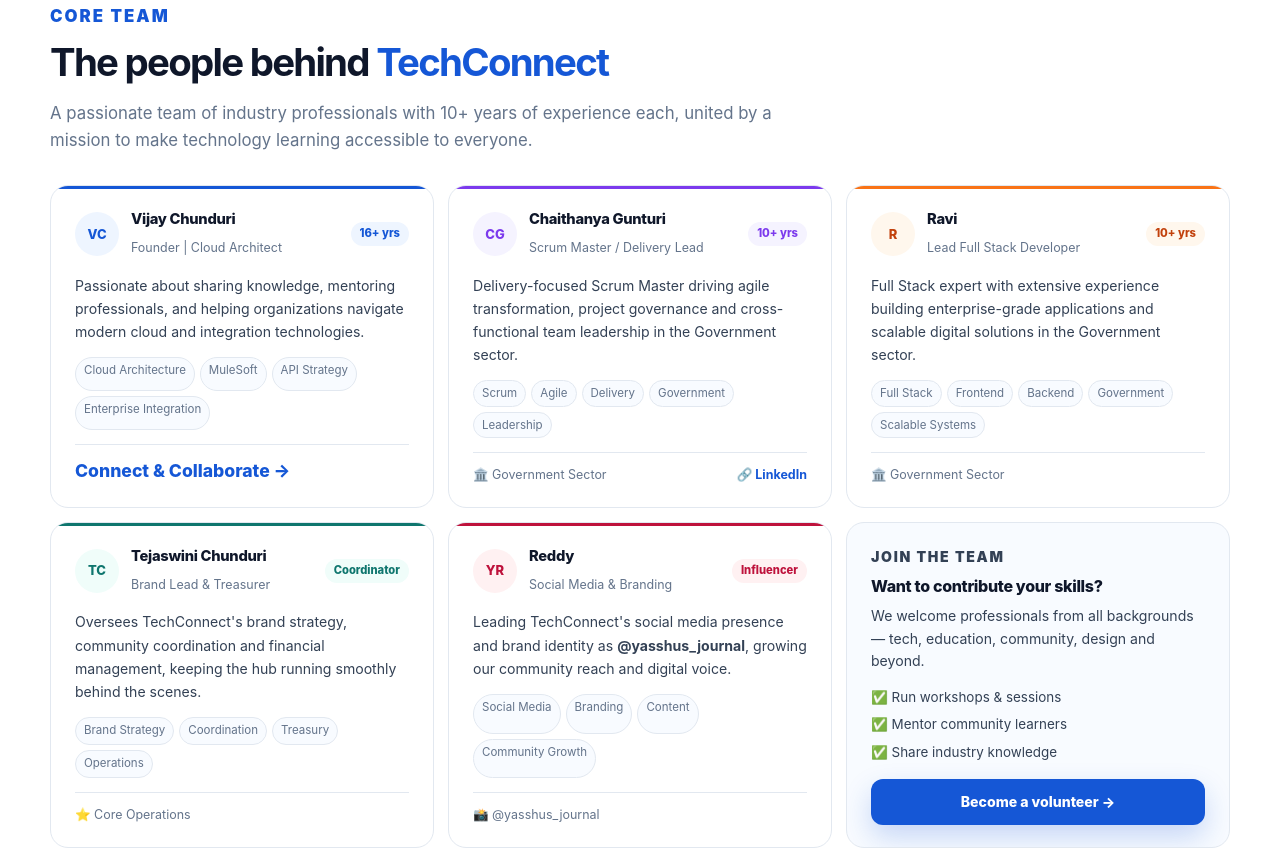
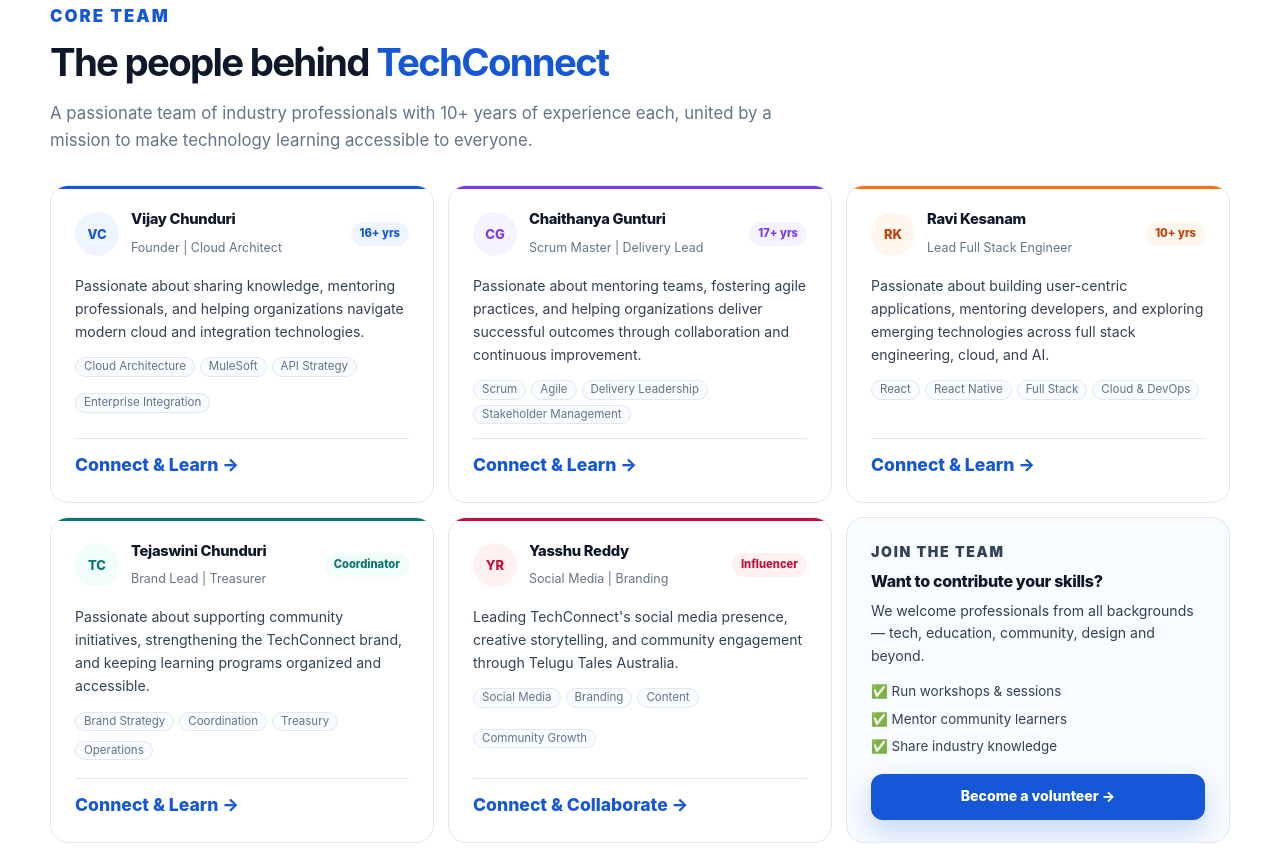
Before and after one commit to TechConnectLearningHub/techconnect-static-site, a plain HTML site: page index.html in a window 1280 px wide. Shown: the part 4131-4983 px from the top of the page. Drawn offline with Linux system fonts and the light colour scheme.

Commit message:
feat: CTA updates for all the team members

```diff
--- a/resources/css/style.css
+++ b/resources/css/style.css
@@ -1890,11 +1890,28 @@
   object-position: center center !important;
   padding: 0 !important;
 }
-.tm-tags{
-    display:flex;
-    flex-wrap:wrap;
-    text-align: center;
-    gap:12px;
+.tm-tag {
+    display: inline-flex;
+    align-items: center;
+    justify-content: center;
+
+    padding: 6px 12px;
+    border-radius: 999px;
+
+    font-size: 0.72rem;
+    line-height: 1;
+
+    background: var(--soft-bg);
+    border: 1px solid var(--line);
+    color: var(--muted);
+
+    white-space: nowrap;
+}
+.tm-tags {
+    display: flex;
+    flex-wrap: wrap;
+    gap: 8px;
+    align-items: flex-start;
 }
 .tm-footer-center {
   justify-content: center;
@@ -1933,3 +1950,25 @@
     background:var(--primary);
     color:#fff;
 }
+.tm-grid {
+  display: grid;
+  grid-template-columns: repeat(3, 1fr);
+  gap: 18px;
+  align-items: stretch;
+}
+
+.tm-card {
+  height: 100%;
+}
+
+@media (max-width: 900px) {
+  .tm-grid {
+    grid-template-columns: repeat(2, 1fr);
+  }
+}
+
+@media (max-width: 580px) {
+  .tm-grid {
+    grid-template-columns: 1fr;
+  }
+}
--- a/resources/sections/team.html
+++ b/resources/sections/team.html
@@ -14,6 +14,8 @@
 
     <!-- Top row: 3 industry experts -->
     <div class="tm-grid" style="margin-bottom: 14px;">
+
+      <!-- Vijay Chunduri -->
       <article class="tm-card tm-card-blue">
         <div class="tm-card-head">
           <div class="tm-av av-blue" aria-hidden="true">VC</div>
@@ -42,53 +44,76 @@
             class="tm-linkedin-cta"
             target="_blank"
             rel="noopener">
-            Connect & Collaborate →
+            Connect & Learn →
           </a>
         </div>
       </article>
 
+      <!-- Chaithanya Gunturi -->
       <article class="tm-card tm-card-purple">
         <div class="tm-card-head">
-          <div class="tm-av av-purple">CG</div>
+          <div class="tm-av av-purple" aria-hidden="true">CG</div>
+
           <div class="tm-av-info">
             <h3>Chaithanya Gunturi</h3>
-            <span>Scrum Master / Delivery Lead</span>
+            <span>Scrum Master | Delivery Lead</span>
           </div>
-          <span class="tm-exp exp-purple">10+ yrs</span>
+
+          <span class="tm-exp exp-purple">17+ yrs</span>
         </div>
-        <p>Delivery-focused Scrum Master driving agile transformation, project governance and cross-functional team leadership in the Government sector.</p>
-        <div class="tm-tags">
+
+        <p>
+          Passionate about mentoring teams, fostering agile practices, and helping organizations deliver successful outcomes through collaboration and continuous improvement.
+        </p>
+
+        <div class="tm-tags" aria-label="Key skills">
           <span class="tm-tag">Scrum</span>
           <span class="tm-tag">Agile</span>
-          <span class="tm-tag">Delivery</span>
-          <span class="tm-tag">Government</span>
-          <span class="tm-tag">Leadership</span>
+          <span class="tm-tag">Delivery Leadership</span>
+          <span class="tm-tag">Stakeholder Management</span>
         </div>
+
         <div class="tm-footer">
-          <span class="tm-sector">🏛️ Government Sector</span>
-          <a href="https://www.linkedin.com/in/chaithanyagunturi/" class="tm-link" target="_blank" rel="noopener">🔗 LinkedIn</a>
+          <a href="https://www.linkedin.com/in/chaithanyagunturi/"
+            class="tm-linkedin-cta"
+            target="_blank"
+            rel="noopener">
+            Connect & Learn →
+          </a>
         </div>
       </article>
 
+      <!-- Ravi Kesanam -->
       <article class="tm-card tm-card-orange">
         <div class="tm-card-head">
-          <div class="tm-av av-orange">R</div>
+          <div class="tm-av av-orange">RK</div>
+
           <div class="tm-av-info">
-            <h3>Ravi</h3>
-            <span>Lead Full Stack Developer</span>
+            <h3>Ravi Kesanam</h3>
+            <span>Lead Full Stack Engineer</span>
           </div>
+
           <span class="tm-exp exp-orange">10+ yrs</span>
         </div>
-        <p>Full Stack expert with extensive experience building enterprise-grade applications and scalable digital solutions in the Government sector.</p>
+
+        <p>
+          Passionate about building user-centric applications, mentoring developers, and exploring emerging technologies across full stack engineering, cloud, and AI.
+        </p>
+
         <div class="tm-tags">
+          <span class="tm-tag">React</span>
+          <span class="tm-tag">React Native</span>
           <span class="tm-tag">Full Stack</span>
-          <span class="tm-tag">Frontend</span>
-          <span class="tm-tag">Backend</span>
-          <span class="tm-tag">Government</span>
-          <span class="tm-tag">Scalable Systems</span>
+          <span class="tm-tag">Cloud & DevOps</span>
         </div>
+
         <div class="tm-footer">
-          <span class="tm-sector">🏛️ Government Sector</span>
+          <a href="https://www.linkedin.com/in/kesanamravi/"
+            class="tm-linkedin-cta"
+            target="_blank"
+            rel="noopener">
+            Connect & Learn →
+          </a>
         </div>
       </article>
 
@@ -97,47 +122,73 @@
     </div>
 
     <!-- Bottom row: influencer, coordinator, volunteer CTA -->
-    <div class="tm-grid">
-
+     <div class="tm-grid">
+             <!-- Tejaswini Chunduri -->
       <article class="tm-card tm-card-teal">
         <div class="tm-card-head">
-          <div class="tm-av av-teal">TC</div>
+          <div class="tm-av av-teal" aria-hidden="true">TC</div>
+
           <div class="tm-av-info">
             <h3>Tejaswini Chunduri</h3>
-            <span>Brand Lead &amp; Treasurer</span>
+            <span>Brand Lead | Treasurer</span>
           </div>
+
           <span class="tm-exp exp-teal">Coordinator</span>
         </div>
-        <p>Oversees TechConnect's brand strategy, community coordination and financial management, keeping the hub running smoothly behind the scenes.</p>
-        <div class="tm-tags">
+
+        <p>
+          Passionate about supporting community initiatives, strengthening the TechConnect brand, and keeping learning programs organized and accessible.
+        </p>
+
+        <div class="tm-tags" aria-label="Key skills">
           <span class="tm-tag">Brand Strategy</span>
           <span class="tm-tag">Coordination</span>
           <span class="tm-tag">Treasury</span>
           <span class="tm-tag">Operations</span>
         </div>
+
         <div class="tm-footer">
-          <span class="tm-sector">⭐ Core Operations</span>
+          <a href="https://www.linkedin.com/in/tejaswini-chunduri-21a22169/"
+            class="tm-linkedin-cta"
+            target="_blank"
+            rel="noopener">
+            Connect & Learn →
+          </a>
         </div>
       </article>
 
-       <article class="tm-card tm-card-rose">
+
+      <!-- Social Media Representative -->
+      <article class="tm-card tm-card-rose">
         <div class="tm-card-head">
-          <div class="tm-av av-rose">YR</div>
+          <div class="tm-av av-rose" aria-hidden="true">YR</div>
+
           <div class="tm-av-info">
-            <h3>Reddy</h3>
-            <span>Social Media &amp; Branding</span>
+            <h3>Yasshu Reddy</h3>
+            <span>Social Media | Branding</span>
           </div>
+
           <span class="tm-exp exp-rose">Influencer</span>
         </div>
-        <p>Leading TechConnect's social media presence and brand identity as <strong>@yasshus_journal</strong>, growing our community reach and digital voice.</p>
-        <div class="tm-tags">
+
+        <p>
+          Leading TechConnect's social media presence, creative storytelling, and community engagement through Telugu Tales Australia.
+        </p>
+
+        <div class="tm-tags" aria-label="Key skills">
           <span class="tm-tag">Social Media</span>
           <span class="tm-tag">Branding</span>
           <span class="tm-tag">Content</span>
           <span class="tm-tag">Community Growth</span>
         </div>
+
         <div class="tm-footer">
-          <span class="tm-sector">📸 @yasshus_journal</span>
+          <a href="https://www.instagram.com/thetechconnecthub/"
+            class="tm-linkedin-cta"
+            target="_blank"
+            rel="noopener">
+            Connect & Collaborate →
+          </a>
         </div>
       </article>
 
@@ -155,6 +206,7 @@
           Become a volunteer →
         </a>
       </article>
+      </div>
 
     </div>
 
```
